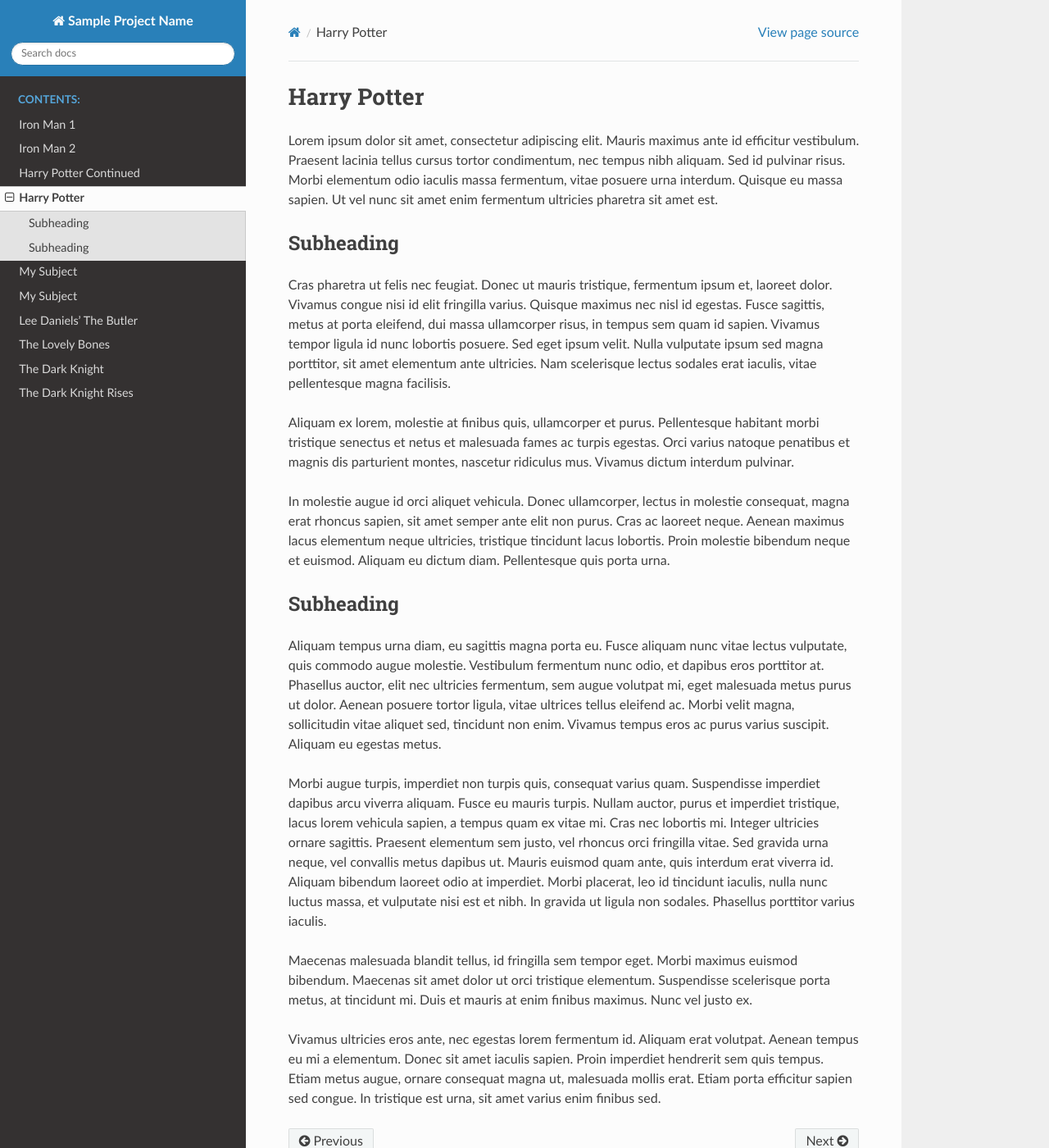
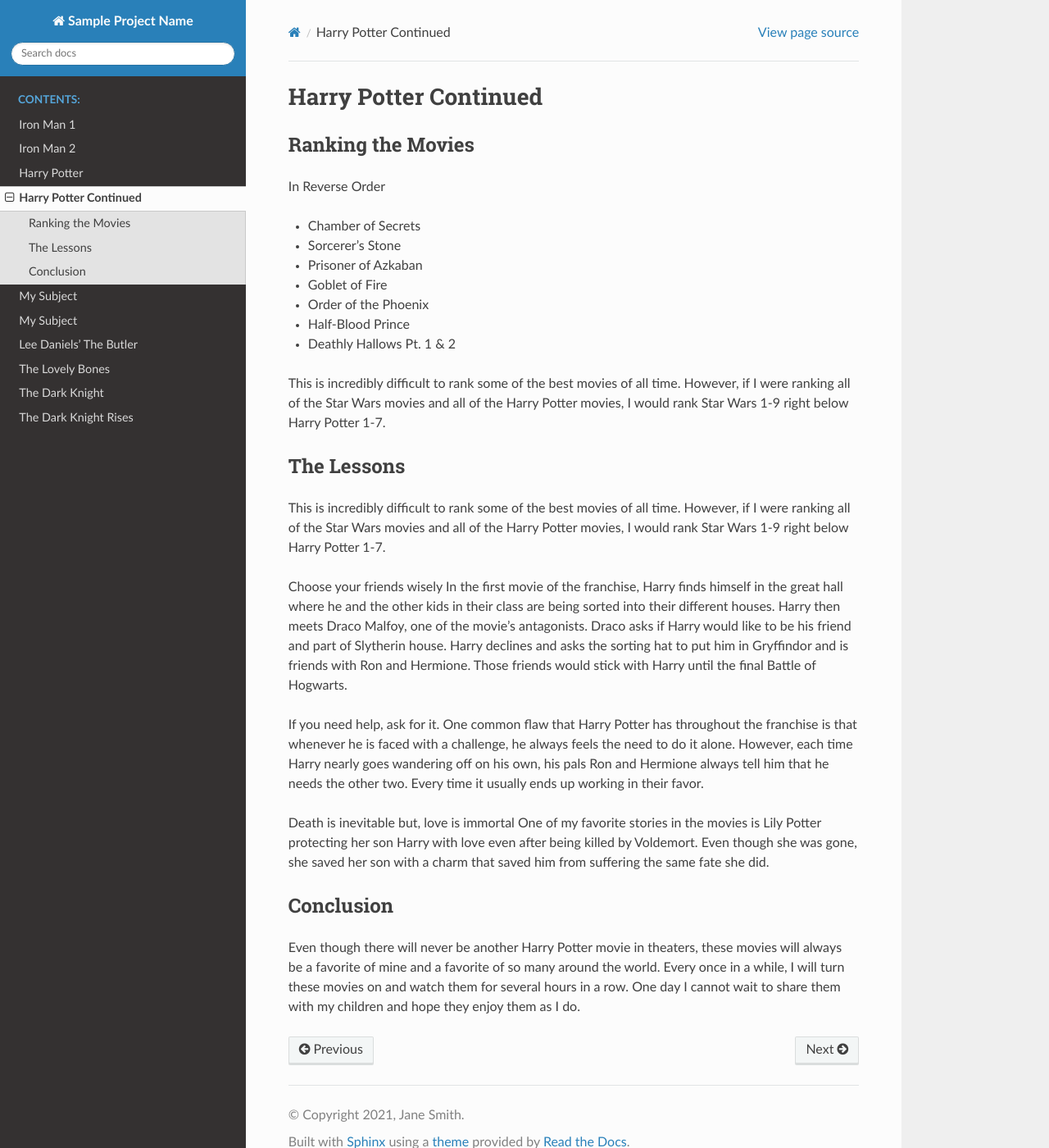
Before and after one commit to zachwemhoff/movie_reviews, a Sphinx documentation site: the page built from source/harry_potter2/index.rst, in a window 1280 px wide and 1400 px high. Shown: the whole window at 82% size. Built offline with Sphinx 7.4.7 and the Read the Docs theme 2.0.0, drawn with Linux system fonts in a browser that asks for light colours.

Commit message:
seth's pages

```diff
--- a/source/harry_potter2/index.rst
+++ b/source/harry_potter2/index.rst
@@ -1,65 +1,57 @@
-Harry Potter
-============
+Harry Potter Continued
+======================
 
-Lorem ipsum dolor sit amet, consectetur adipiscing elit. Mauris maximus ante id
-efficitur vestibulum. Praesent lacinia tellus cursus tortor condimentum, nec
-tempus nibh aliquam. Sed id pulvinar risus. Morbi elementum odio iaculis massa
-fermentum, vitae posuere urna interdum. Quisque eu massa sapien. Ut vel nunc sit
-amet enim fermentum ultricies pharetra sit amet est.
+Ranking the Movies
+------------------
 
-Subheading
+In Reverse Order
+
+* Chamber of Secrets
+* Sorcerer’s Stone
+* Prisoner of Azkaban
+* Goblet of Fire
+* Order of the Phoenix
+* Half-Blood Prince
+* Deathly Hallows Pt. 1 & 2
+
+This is incredibly difficult to rank some of the best movies of all time.
+However, if I were ranking all of the Star Wars movies and all of the Harry
+Potter movies, I would rank Star Wars 1-9 right below Harry Potter 1-7.
+
+The Lessons
+-----------
+
+This is incredibly difficult to rank some of the best movies of all time.
+However, if I were ranking all of the Star Wars movies and all of the Harry
+Potter movies, I would rank Star Wars 1-9 right below Harry Potter 1-7.
+
+Choose your friends wisely
+In the first movie of the franchise, Harry finds himself in the great hall where
+he and the other kids in their class are being sorted into their different
+houses. Harry then meets Draco Malfoy, one of the movie's antagonists. Draco
+asks if Harry would like to be his friend and part of Slytherin house. Harry
+declines and asks the sorting hat to put him in Gryffindor and is friends with
+Ron and Hermione. Those friends would stick with Harry until the final Battle
+of Hogwarts.
+
+If you need help, ask for it.
+One common flaw that Harry Potter has throughout the franchise is that whenever
+he is faced with a challenge, he always feels the need to do it alone. However,
+each time Harry nearly goes wandering off on his own, his pals Ron and Hermione
+always tell him that he needs the other two. Every time it usually ends up
+working in their favor.
+
+Death is inevitable but, love is immortal
+One of my favorite stories in the movies is Lily Potter protecting her son
+Harry with love even after being killed by Voldemort. Even though she was gone,
+she saved her son with a charm that saved him from suffering the same fate she
+did.
+
+Conclusion
 ----------
 
-Cras pharetra ut felis nec
-feugiat. Donec ut mauris tristique, fermentum ipsum et, laoreet dolor. Vivamus
-congue nisi id elit fringilla varius. Quisque maximus nec nisl id egestas. Fusce
-sagittis, metus at porta eleifend, dui massa ullamcorper risus, in tempus sem
-quam id sapien. Vivamus tempor ligula id nunc lobortis posuere. Sed eget ipsum
-velit. Nulla vulputate ipsum sed magna porttitor, sit amet elementum ante ultricies.
-Nam scelerisque lectus sodales erat iaculis, vitae pellentesque magna facilisis.
-
-Aliquam ex lorem, molestie at finibus quis, ullamcorper et purus. Pellentesque
-habitant morbi tristique senectus et netus et malesuada fames ac turpis egestas.
-Orci varius natoque penatibus et magnis dis parturient montes, nascetur
-ridiculus mus. Vivamus dictum interdum pulvinar.
-
-In molestie augue id orci
-aliquet vehicula. Donec ullamcorper, lectus in molestie consequat, magna erat
-rhoncus sapien, sit amet semper ante elit non purus. Cras ac laoreet neque.
-Aenean maximus lacus elementum neque ultricies, tristique tincidunt lacus
-lobortis. Proin molestie bibendum neque et euismod. Aliquam eu dictum diam.
-Pellentesque quis porta urna.
-
-Subheading
-----------
-
-Aliquam tempus urna diam, eu sagittis magna porta eu. Fusce aliquam nunc vitae
-lectus vulputate, quis commodo augue molestie. Vestibulum fermentum nunc odio,
-et dapibus eros porttitor at. Phasellus auctor, elit nec ultricies fermentum,
-sem augue volutpat mi, eget malesuada metus purus ut dolor. Aenean posuere
-tortor ligula, vitae ultrices tellus eleifend ac. Morbi velit magna,
-sollicitudin vitae aliquet sed, tincidunt non enim. Vivamus tempus eros ac
-purus varius suscipit. Aliquam eu egestas metus.
-
-Morbi augue turpis, imperdiet non turpis quis, consequat varius quam.
-Suspendisse imperdiet dapibus arcu viverra aliquam. Fusce eu mauris turpis.
-Nullam auctor, purus et imperdiet tristique, lacus lorem vehicula sapien,
-a tempus quam ex vitae mi. Cras nec lobortis mi. Integer ultricies ornare
-sagittis. Praesent elementum sem justo, vel rhoncus orci fringilla vitae.
-Sed gravida urna neque, vel convallis metus dapibus ut. Mauris euismod quam
-ante, quis interdum erat viverra id. Aliquam bibendum laoreet odio at imperdiet.
-Morbi placerat, leo id tincidunt iaculis, nulla nunc luctus massa, et vulputate
-nisi est et nibh. In gravida ut ligula non sodales. Phasellus porttitor varius
-iaculis.
-
-Maecenas malesuada blandit tellus, id fringilla sem tempor eget. Morbi maximus
-euismod bibendum. Maecenas sit amet dolor ut orci tristique elementum.
-Suspendisse scelerisque porta metus, at tincidunt mi. Duis et mauris at enim
-finibus maximus. Nunc vel justo ex.
-
-Vivamus ultricies eros ante, nec egestas
-lorem fermentum id. Aliquam erat volutpat. Aenean tempus eu mi a elementum.
-Donec sit amet iaculis sapien. Proin imperdiet hendrerit sem quis tempus.
-Etiam metus augue, ornare consequat magna ut, malesuada mollis erat. Etiam
-porta efficitur sapien sed congue. In tristique est urna, sit amet varius
-enim finibus sed.
+Even though there will never be another Harry Potter movie in theaters, these
+movies will always be a favorite of mine and a favorite of so many around the
+world. Every once in a while, I will turn these movies on and watch them for
+several hours in a row. One day I cannot wait to share them with my children
+and hope they enjoy them as I do.
```
Also changed, not shown: source/harry_potter1/index.rst (+39 -56 lines).
